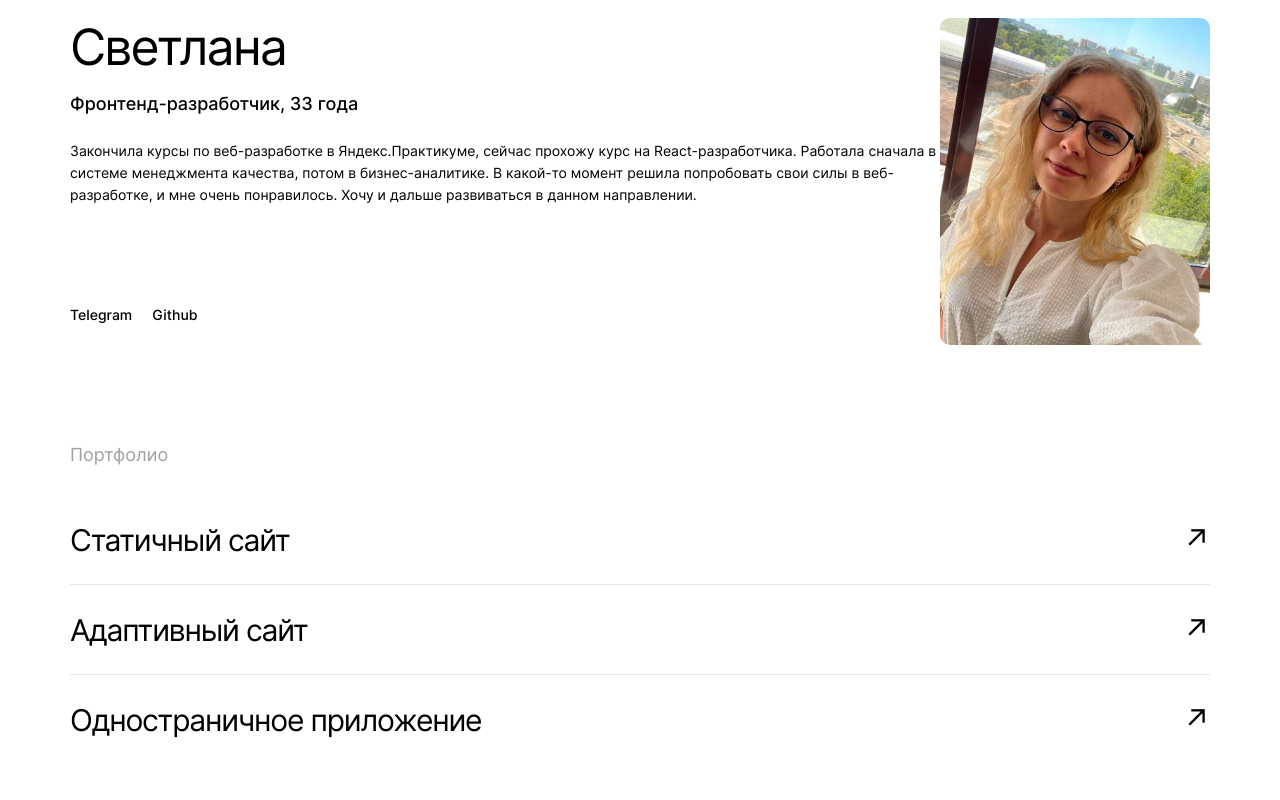
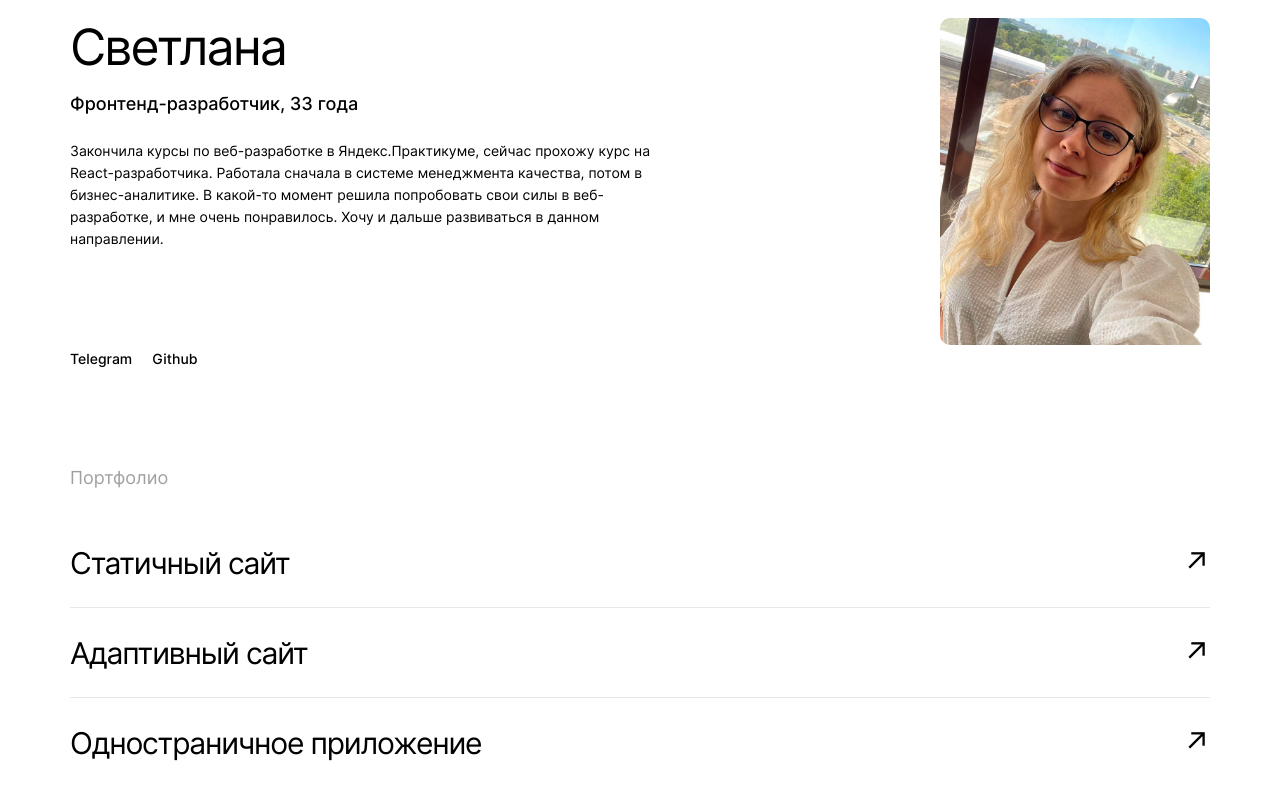
Before and after one commit to SvetaHaustova/movies-explorer-frontend, a React (Create React App) app: page / in a window 1280 px wide. Shown: the part 2074-2874 px from the top of the page. Built offline with nearby package versions, Linux system fonts and the light colour scheme.

Commit message:
change css about me

```diff
--- a/src/components/AboutMe/AboutMe.css
+++ b/src/components/AboutMe/AboutMe.css
@@ -30,6 +30,7 @@
     line-height: 22px;
     mix-blend-mode: normal;
     margin: 0 0 99px;
+    max-width: 600px;
 }
 
 .about-me__list {
@@ -84,6 +85,7 @@
         font-size: 12px;
         line-height: 18px;
         margin-bottom: 87px;
+        max-width: 400px;
     }
 
     .about-me__foto {
```
